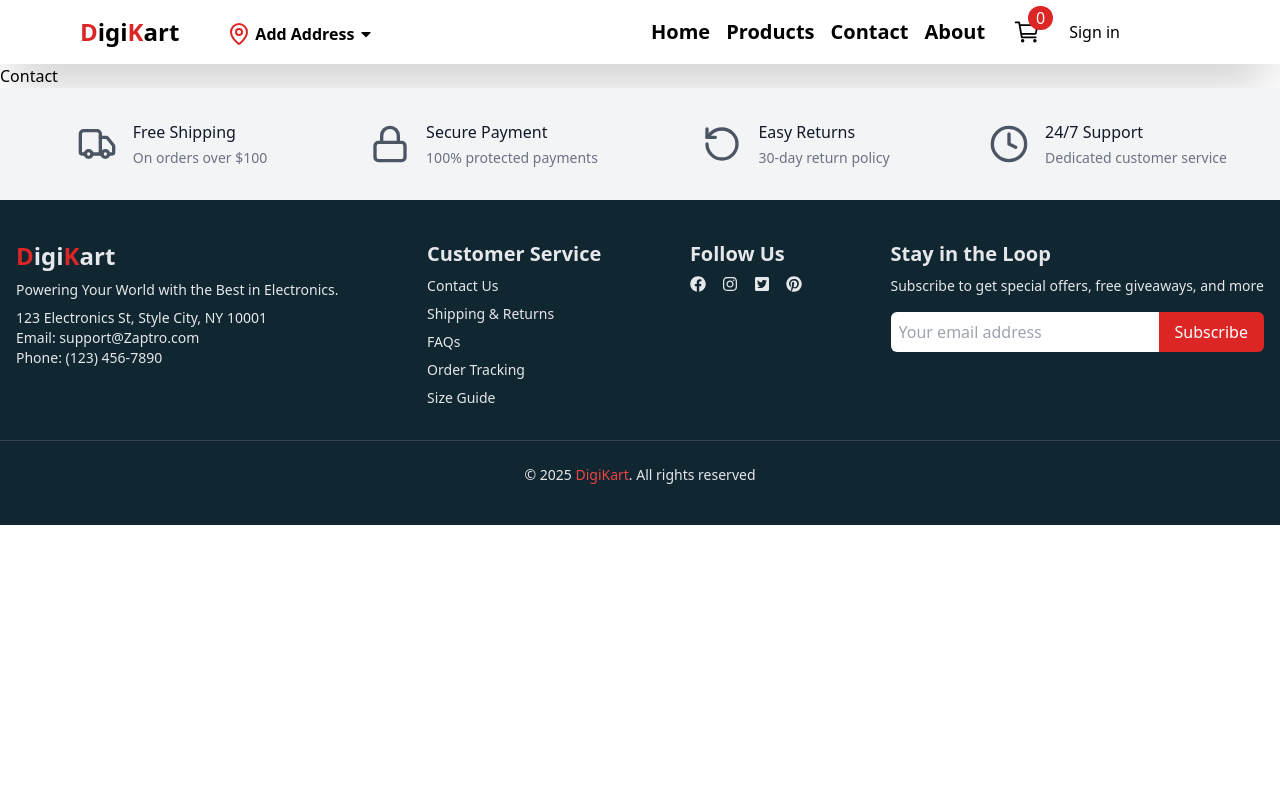
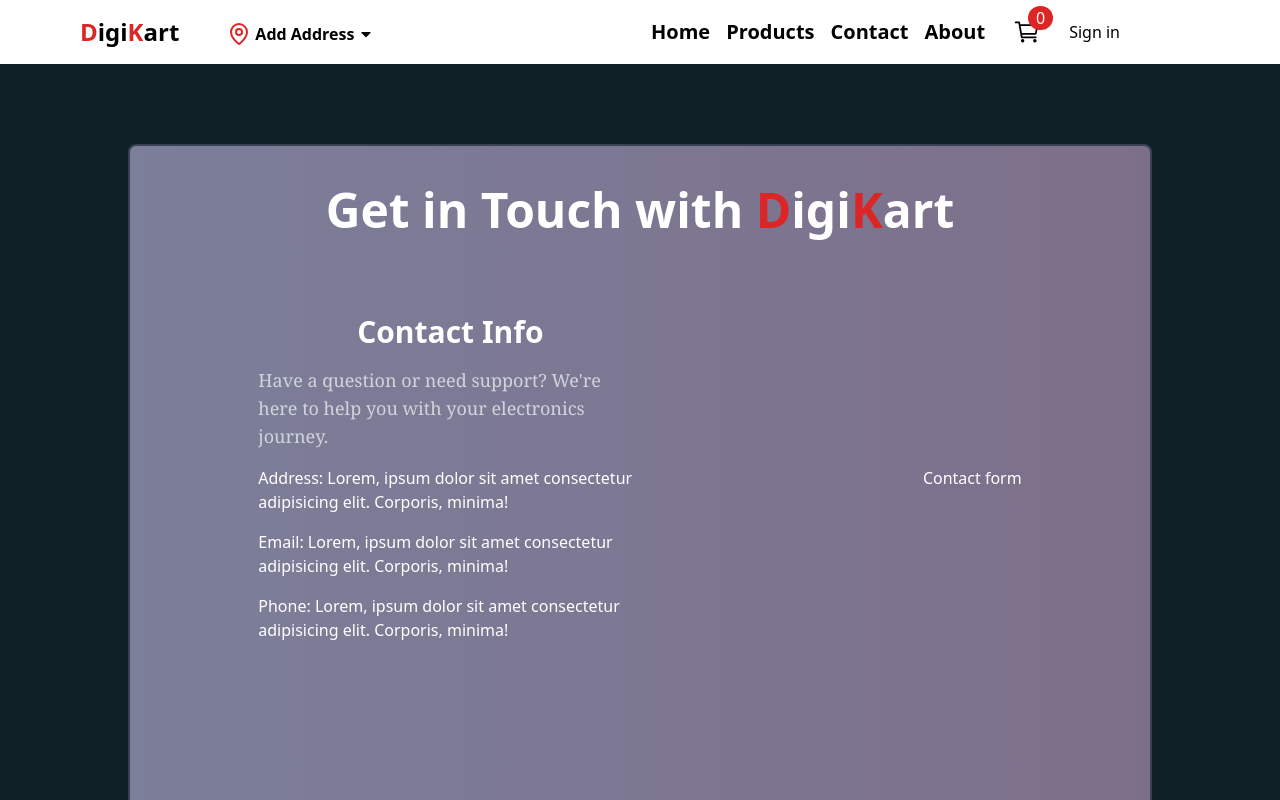
Before and after one commit to Amit7081/DigiKart, a React (Vite) app: page /contact in a window 1280 px wide. Shown: the top 800 px of the page. Built offline with nearby package versions, Linux system fonts and the light colour scheme; no server answers.

Commit message:
Worked on SingleProductPage

```diff
--- a/src/App.jsx
+++ b/src/App.jsx
@@ -8,6 +8,7 @@ import Cart from "./Pages/Cart";
 import { useEffect, useState } from "react";
 import Features from "./components/Features";
 import Footer from "./components/Footer";
+import SingleProduct from "./Pages/SingleProduct";
 
 function App() {
   const [location, setLocation] = useState({
@@ -50,6 +51,7 @@ function App() {
         <Route path="/contact" element={<Contact />} />
         <Route path="/products" element={<Products />} />
         <Route path="/cart" element={<Cart />} />
+        <Route path="/products/:id" element={<SingleProduct />} />
       </Routes>
       <Features />
       <Footer />
--- a/src/Pages/About.jsx
+++ b/src/Pages/About.jsx
@@ -1,11 +1,13 @@
-import React from 'react'
+import React from "react";
 
 const About = () => {
   return (
-    <div>
-      About
-    </div>
-  )
-}
+    <>
+      <div className="flex items-center justify-center my-12">
+        <div className="bg-gray-200 border-2 rounded-md shadow-lg border-s-white w-[80%] h-[800px] "></div>
+      </div>
+    </>
+  );
+};
 
-export default About
+export default About;
--- a/src/Pages/Contact.jsx
+++ b/src/Pages/Contact.jsx
@@ -1,11 +1,43 @@
-import React from 'react'
+import React from "react";
 
 const Contact = () => {
   return (
-    <div>
-      Contact
+    <div className="flex items-center justify-center bg-[#0f2027] text-white">
+      <div className=" flex  items-center gap-20 flex-col bg-gradient-to-r from-[#7c7f9a] to-[#7d6f8a] border-2 border-gray-700 rounded-lg shadow-xl h-[500px] lg:h-[800px] w-[80%] my-20">
+        <h1 className="mt-10 text-5xl font-bold">
+          Get in Touch with <span className="text-red-600 ">D</span>igi
+          <span className="text-red-600">K</span>art
+        </h1>
+
+        <div className="flex items-center justify-around w-full gap-6">
+          <div className="flex flex-col items-center justify-center gap-4 text-left text-wrap w-96">
+            <h1 className="text-3xl font-bold">Contact Info</h1>
+            {/* Address Info */}
+
+            <p className="font-serif text-lg text-gray-300">
+              Have a question or need support? We're here to help you with your
+              electronics journey.
+            </p>
+            <p>
+              Address: Lorem, ipsum dolor sit amet consectetur adipisicing elit.
+              Corporis, minima!
+            </p>
+            <p>
+              Email: Lorem, ipsum dolor sit amet consectetur adipisicing elit.
+              Corporis, minima!
+            </p>
+            <p>
+              Phone: Lorem, ipsum dolor sit amet consectetur adipisicing elit.
+              Corporis, minima!
+            </p>
+          </div>
+
+          {/* Contact Form */}
+          <div>Contact form</div>
+        </div>
+      </div>
     </div>
-  )
-}
+  );
+};
 
-export default Contact
+export default Contact;
--- /dev/null
+++ b/src/Pages/SingleProduct.jsx
@@ -0,0 +1,91 @@
+import axios from "axios";
+import React, { useEffect, useState } from "react";
+import { useParams } from "react-router-dom";
+import { IoCartOutline } from "react-icons/io5";
+const SingleProduct = () => {
+  const param = useParams();
+  const [singleData, setSingleData] = useState("");
+  const productData = async () => {
+    try {
+      const res = await axios.get(
+        `https://fakestoreapi.in/api/products/${param.id}`
+      );
+      console.log(res.data.product);
+      setSingleData(res.data.product);
+    } catch (error) {
+      console.log(error);
+    }
+  };
+  useEffect(() => {
+    productData();
+  }, [param.id]);
+
+  const originalPrice = Math.ceil(singleData.price);
+  const discountedPrice = Math.ceil(
+    singleData.price - singleData.price * (singleData.discount / 100)
+  );
+  return (
+    <>
+      {/* Whole page */}
+      <div className="flex items-center justify-center">
+        {/* Content is only at 80% */}
+        <div className=" flex justify-around w-[80%] shadow-lg h-auto my-2 rounded-lg">
+          {/* Content of product */}
+          <div className="flex justify-around w-full mt-12 mb-8">
+            {/* Image Section  Left Part*/}
+            <div>
+              <img
+                src={singleData.image}
+                alt="Loading..."
+                className="mt-4 rounded-full w-72 h-72 lg:w-96 lg:h-96"
+              />
+            </div>
+            {/* Right Part */}
+            <div className="flex flex-col gap-4 w-[400px]">
+              <h1 className="w-auto text-2xl font-bold lg:w-96">
+                {singleData.title}
+              </h1>
+              {/* <h1 className="font-semibold">
+                {`${singleData.brand.toUpperCase()} / ${singleData.category.toUpperCase()} / ${singleData.model.toUpperCase()}`}
+              </h1> */}
+              <h1 className="">
+                <span className="p-1 text-lg font-bold text-red-700">
+                  {" "}
+                  ${discountedPrice}
+                </span>{" "}
+                {"  "}
+                <span className="p-1 text-lg font-semibold line-through">
+                  ${originalPrice}
+                </span>{" "}
+                {"       "}
+                <span className="p-1 font-bold bg-red-600 border-2 border-red-600 rounded-md">
+                  {singleData.discount} % discount
+                </span>
+              </h1>
+
+              <p>{singleData.description}</p>
+
+              <div>
+                <label htmlFor="" className="font-semibold">
+                  Quantity:
+                </label>
+
+                <input
+                  type="number"
+                  min={1}
+                  className="w-12 p-1 ml-4 border-2 border-gray-400 rounded-md outline-none appearance-none"
+                />
+              </div>
+              <button className="flex items-center justify-center w-auto gap-2 p-2 font-semibold text-white bg-red-600 border-2 border-red-600 rounded-md shadow-md hover:bg-red-900">
+                <IoCartOutline className="text-3xl" />
+                Add to Cart
+              </button>
+            </div>
+          </div>
+        </div>
+      </div>
+    </>
+  );
+};
+
+export default SingleProduct;
--- a/src/components/Product_Cart.jsx
+++ b/src/components/Product_Cart.jsx
@@ -4,6 +4,7 @@ import { AuthContext } from "../Context/AuthProvider";
 import Pagination from "./Pagination";
 import Lottie from "lottie-react";
 import animationdata from "../assets/Data Not Found.json";
+import { useNavigate } from "react-router-dom";
 
 const Product_Cart = ({
   setSidebarOpen,
@@ -19,6 +20,7 @@ const Product_Cart = ({
       console.log(data.products);
     }
   }, [data]);
+  const navigate = useNavigate();
 
   return (
     <div className="flex-1 p-4">
@@ -43,6 +45,7 @@ const Product_Cart = ({
                   src={item.image}
                   alt="Loading"
                   className="object-cover rounded-full shadow-lg h-[220px] w-[220px]"
+                  onClick={() => navigate(`/products/${item.id}`)}
                 />
                 <h3 className="mb-2 text-xl font-semibold text-left text-gray-700">
                   ${item.price}
```
Also changed, not shown: src/components/Navbar.jsx (+65 -41 lines).
